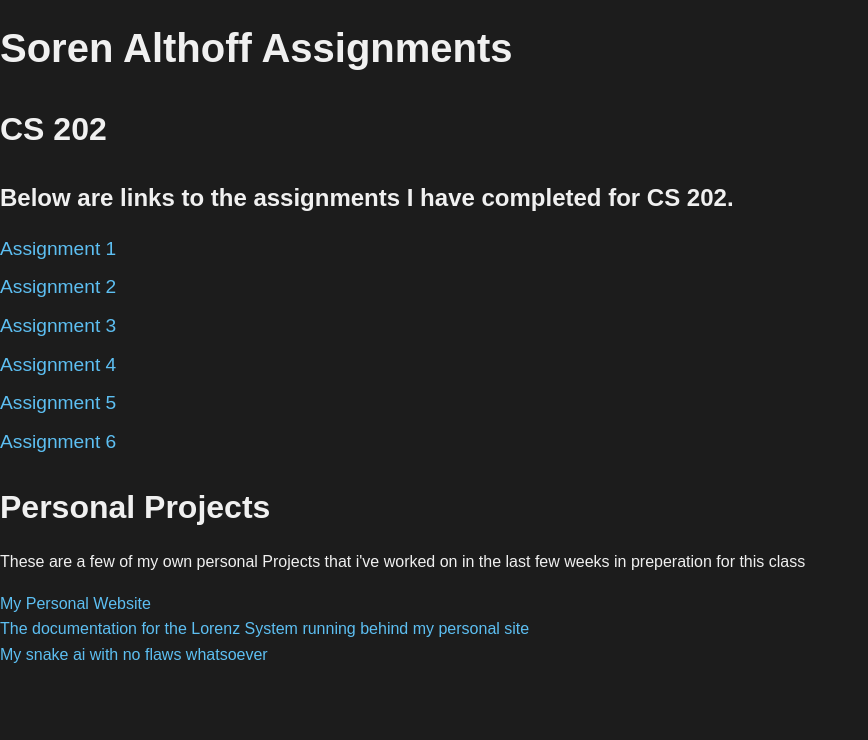
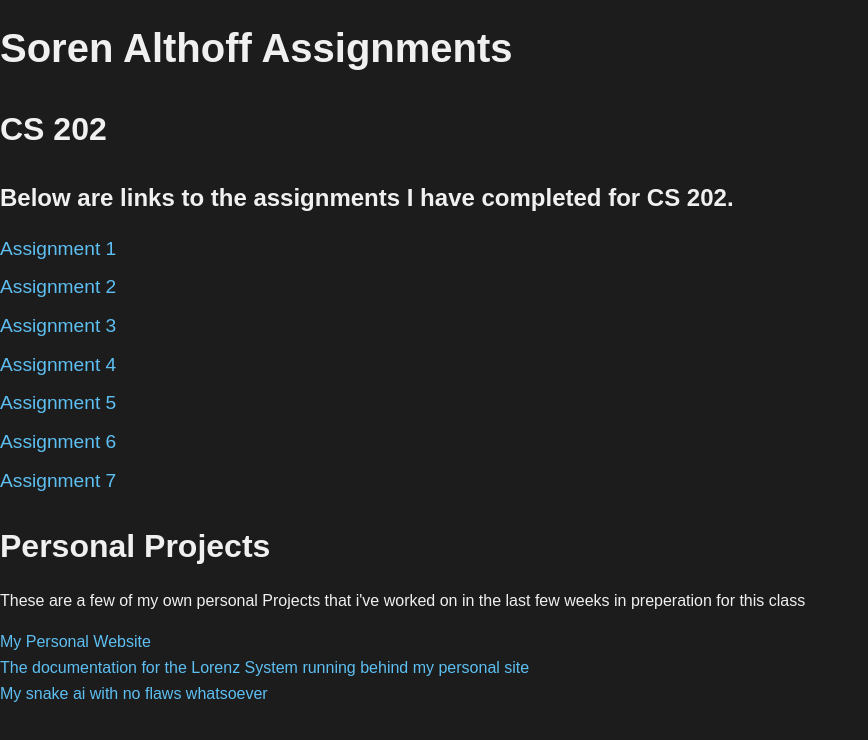
Before and after one commit to skalthoff/cs202, a plain HTML site: page index.html in a window 1280 px wide. Shown: the whole page, without its empty margins (0-868 px from the left). Drawn offline with Linux system fonts and the light colour scheme.

Commit message:
added assignment 7 to the home page

```diff
--- a/index.html
+++ b/index.html
@@ -18,6 +18,7 @@
         <li><a href="assignment4/index.html">Assignment 4</a></li>
         <li><a href="assignment5/index.html">Assignment 5</a></li>
         <li><a href="assignment6/index.html">Assignment 6</a></li>
+        <li><a href="assignment7/index.html">Assignment 7</a></li>
 
     </ul>
     <h2>Personal Projects</h2>
```
